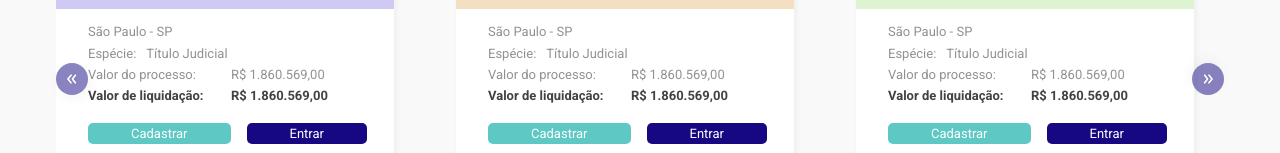
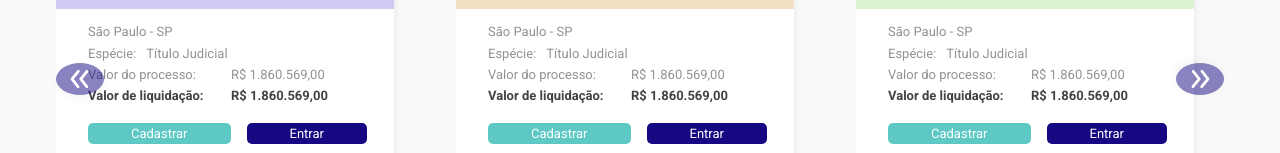
Before and after one commit to carolkoga/creditbook-frontend, a Next.js app: page / in a window 1280 px wide. Shown: the part 1397-1550 px from the top of the page. Built offline with nearby package versions, Linux system fonts and the light colour scheme.

Commit message:
refactor: add layout attribute in image component

```diff
--- a/src/app/components/Header/index.tsx
+++ b/src/app/components/Header/index.tsx
@@ -82,7 +82,7 @@ export default function LandingPageHeader() {
       <Content>
         <Link href="/">
           <a>
-            <Image src="/assets/images/logo.svg" width="137px" height="44px" alt="logo" />
+            <Image src="/assets/images/logo.svg" width="137px" height="44px" alt="logo" layout="fixed" />
           </a>
         </Link>
 
--- a/src/app/components/LawsuitCard/LawsuitCardSwiper.tsx
+++ b/src/app/components/LawsuitCard/LawsuitCardSwiper.tsx
@@ -59,7 +59,13 @@ export default function LawsuitCardSwiper({ lawsuits, access }: LawsuitCardListP
   return (
     <Container>
       <ButtonControl type="button" onClick={() => handleGoToPrev()}>
-        <Image src="/assets/icons/double-arrow.svg" width="32px" height="32px" alt="Anterior" />
+        <Image
+          src="/assets/icons/double-arrow.svg"
+          width="32px"
+          height="32px"
+          alt="Anterior"
+          layout="fixed"
+        />
       </ButtonControl>
       <Swiper
         onSwiper={setSwiperCustom}
@@ -85,7 +91,13 @@ export default function LawsuitCardSwiper({ lawsuits, access }: LawsuitCardListP
         onClick={() => handleGoToNext()}
         right
       >
-        <Image src="/assets/icons/double-arrow.svg" width="32px" height="32px" alt="Próximo" />
+        <Image
+          src="/assets/icons/double-arrow.svg"
+          width="32px"
+          height="32px"
+          alt="Próximo"
+          layout="fixed"
+        />
       </ButtonControl>
     </Container>
   );
--- a/src/pages/index.tsx
+++ b/src/pages/index.tsx
@@ -74,7 +74,13 @@ export default function Home() {
 
           <WrapperInfoCard>
             <InfoCard>
-              <Image src="/assets/icons/home/list-icon.svg" width="85px" height="85px" alt="De Lista" />
+              <Image
+                src="/assets/icons/home/list-icon.svg"
+                width="85px"
+                height="85px"
+                alt="De Lista"
+                layout="fixed"
+              />
               Anuncie
             </InfoCard>
 
```
